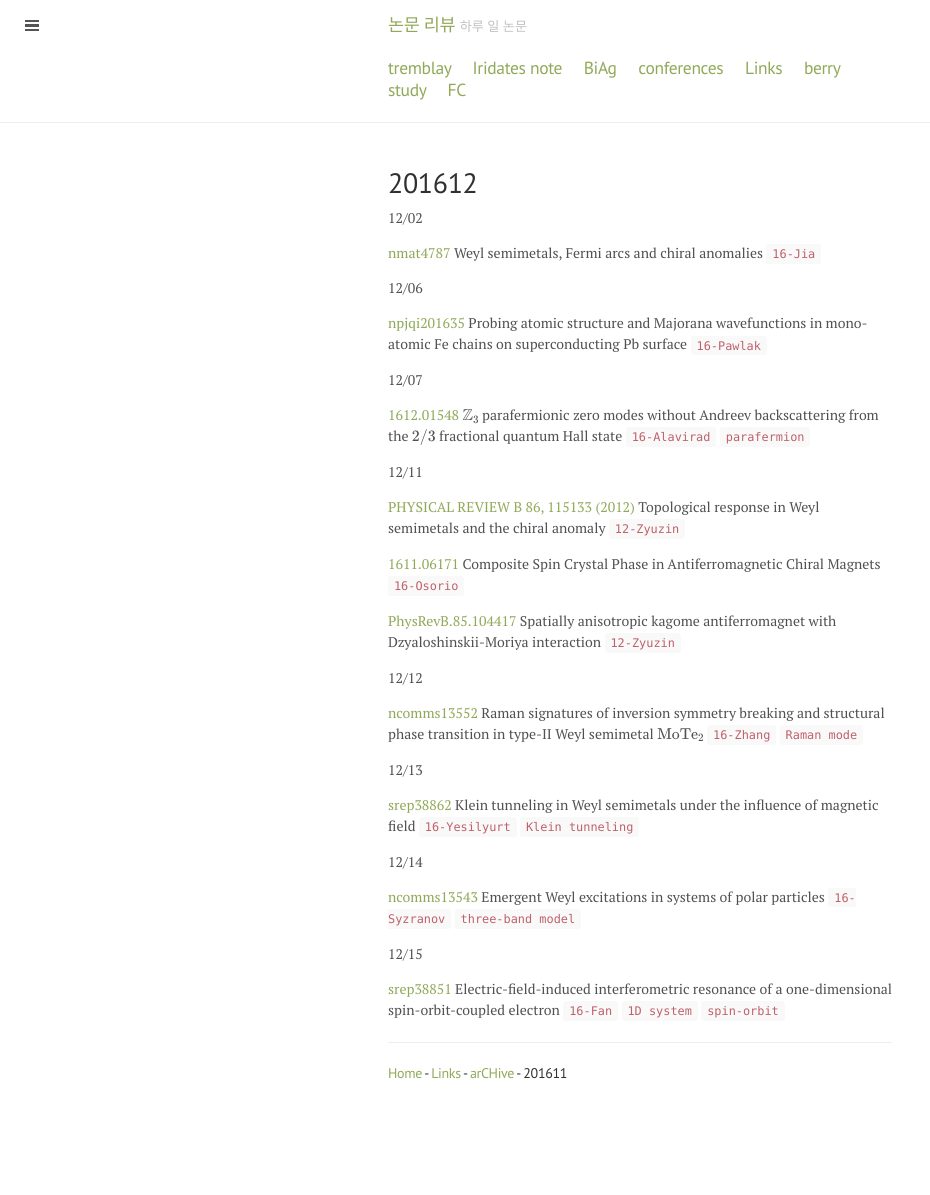
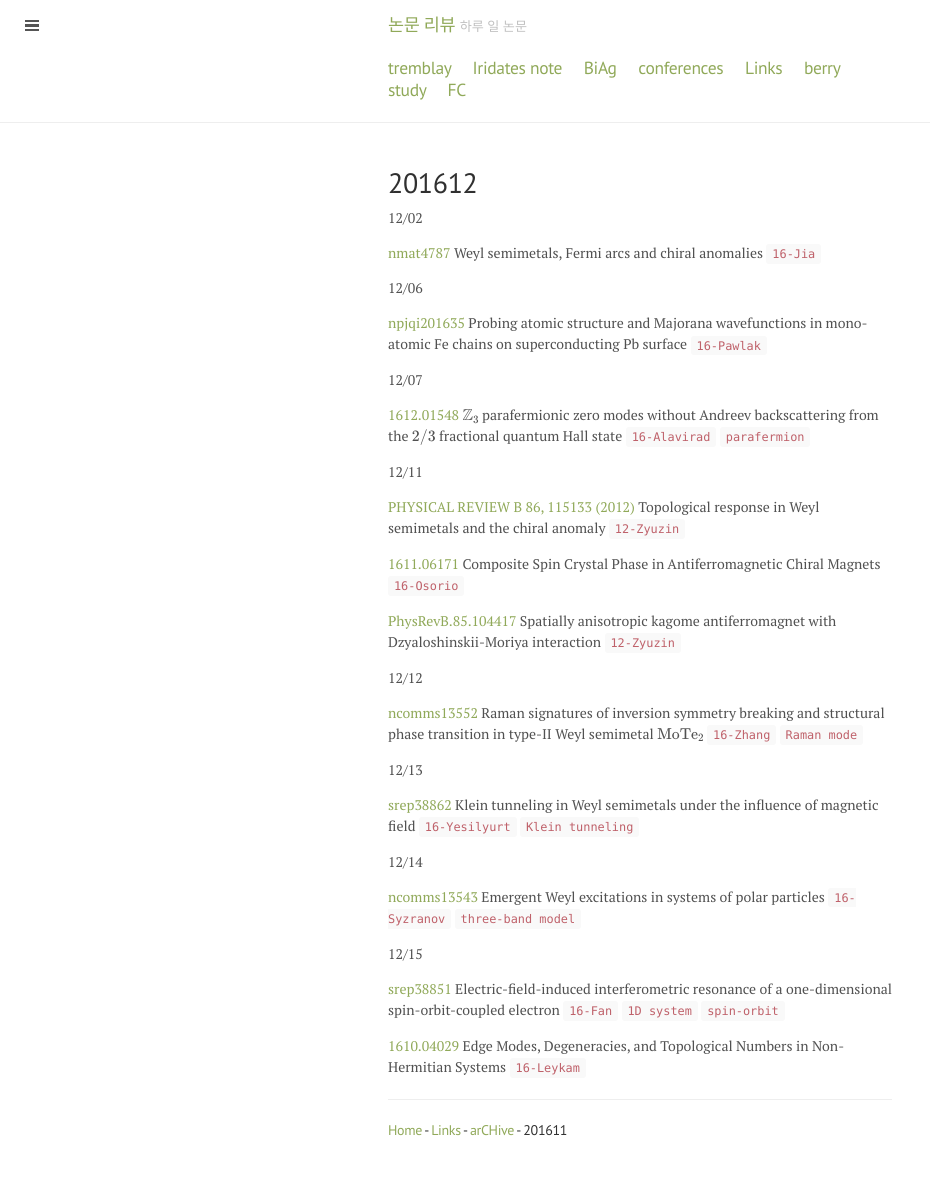
Before and after one commit to qkrwlsghdcjsworlt/work, a Jekyll site: the page built from 201612.md, in a window 1280 px wide. Shown: the whole page, without its empty margins (0-930 px from the left). Built offline with Jekyll 4.4.1, drawn with Linux system fonts in a browser that asks for light colours; formulas are drawn with MathJax 3; before the commit the page ends 1139 px from its top, so only the background shows below that.

Commit message:
“update”

```diff
--- a/201612.md
+++ b/201612.md
@@ -42,7 +42,7 @@ quantum Hall state `16-Alavirad` `parafermion`
 
 [srep38851](http://www.nature.com/articles/srep38851) Electric-field-induced interferometric resonance of a one-dimensional spin-orbit-coupled electron `16-Fan` `1D system` `spin-orbit`
 
-
+[1610.04029](https://arxiv.org/abs/1610.04029) Edge Modes, Degeneracies, and Topological Numbers in Non-Hermitian Systems `16-Leykam`
 
 
 
```
